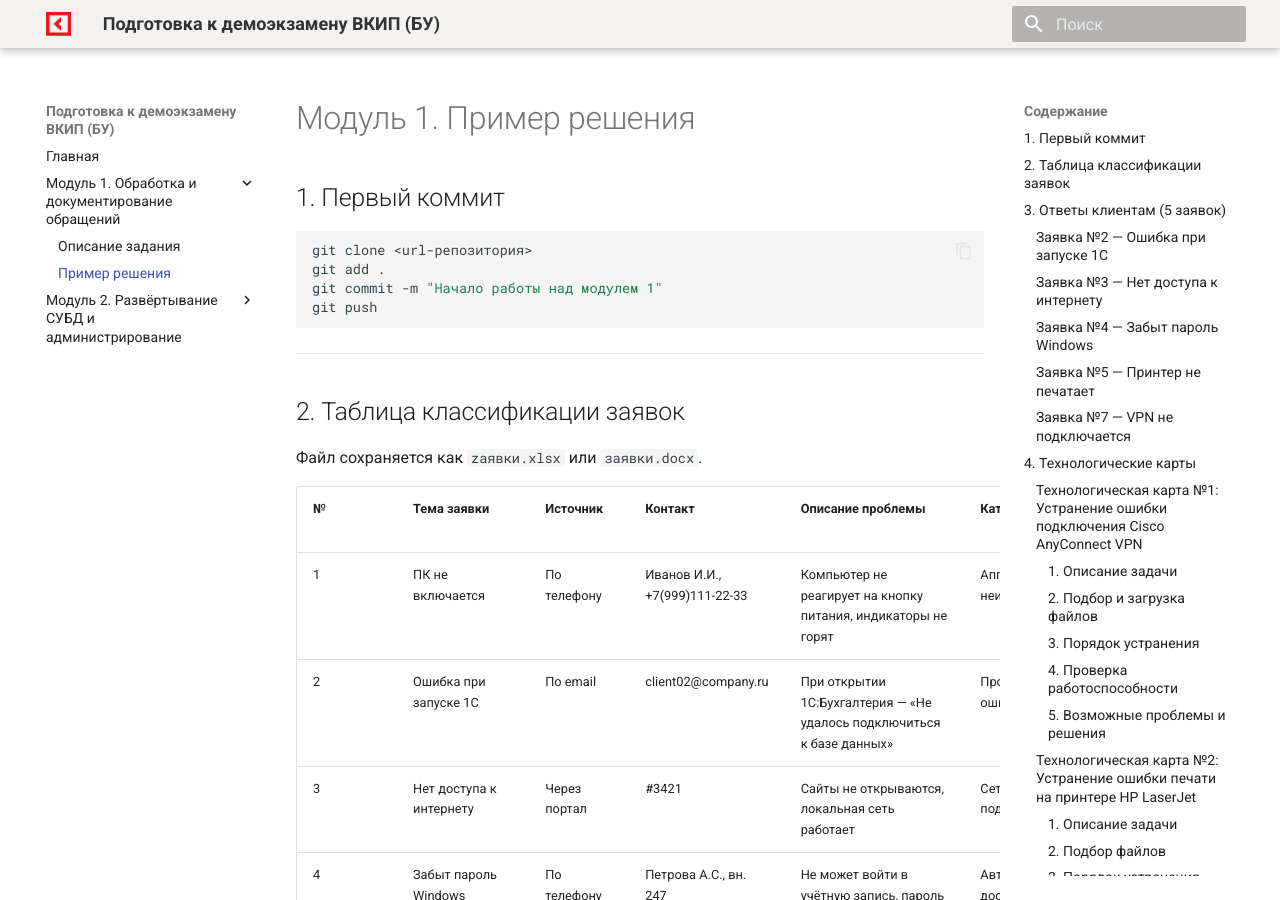
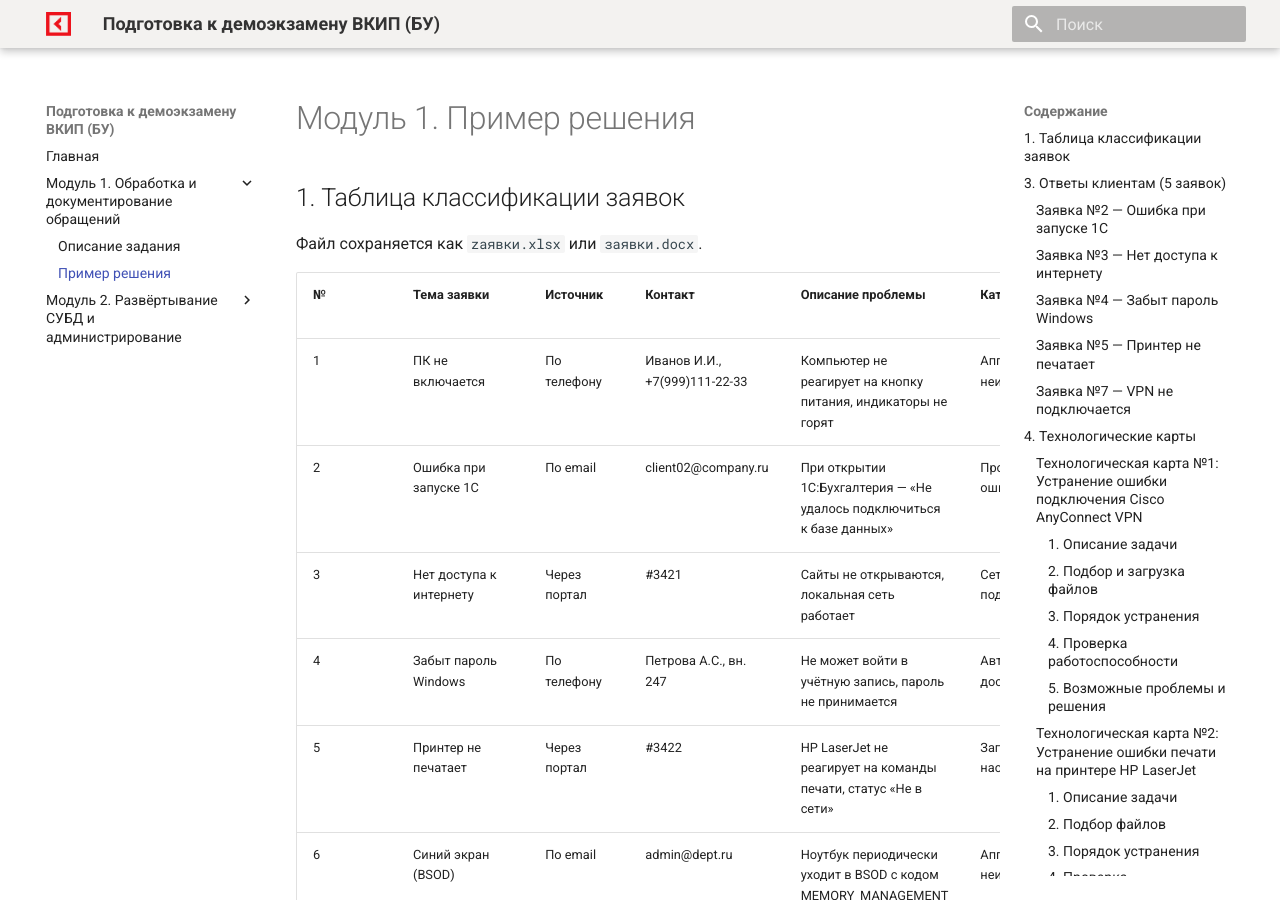
Before and after one commit to OlgaKraven/min.demo.vkip-2025, an MkDocs documentation site: the page built from docs/module1/example_solution.md, in a window 1280 px wide and 900 px high. Built offline with MkDocs 1.6.1 and Material for MkDocs 9.7.7, drawn with Linux system fonts in a browser that asks for light colours; some of the changed text lies outside the part shown.

Commit message:
first commit

````diff
--- a/docs/module1/example_solution.md
+++ b/docs/module1/example_solution.md
@@ -1,17 +1,6 @@
 # Модуль 1. Пример решения
 
-## 1. Первый коммит
-
-```bash
-git clone <url-репозитория>
-git add .
-git commit -m "Начало работы над модулем 1"
-git push
-```
-
----
-
-## 2. Таблица классификации заявок
+## 1. Таблица классификации заявок
 
 Файл сохраняется как `zaявки.xlsx` или `заявки.docx`.
 
@@ -298,13 +287,3 @@ net start spooler
 | Принтер определяется как неизвестное устройство | Установить Universal Print Driver от HP |
 | Сетевой принтер не найден | Проверить IP принтера командой `ping <IP>` |
 | Кончился тонер / замятие бумаги | Устранить физически; принтер сообщит об этом миганием индикатора |
-
----
-
-## 5. Финальный коммит
-
-```bash
-git add .
-git commit -m "Завершение модуля 1: документирование обращений"
-git push
-```
````
Also changed, not shown: docs/module2/example_solution.md (+1 -20 lines).
